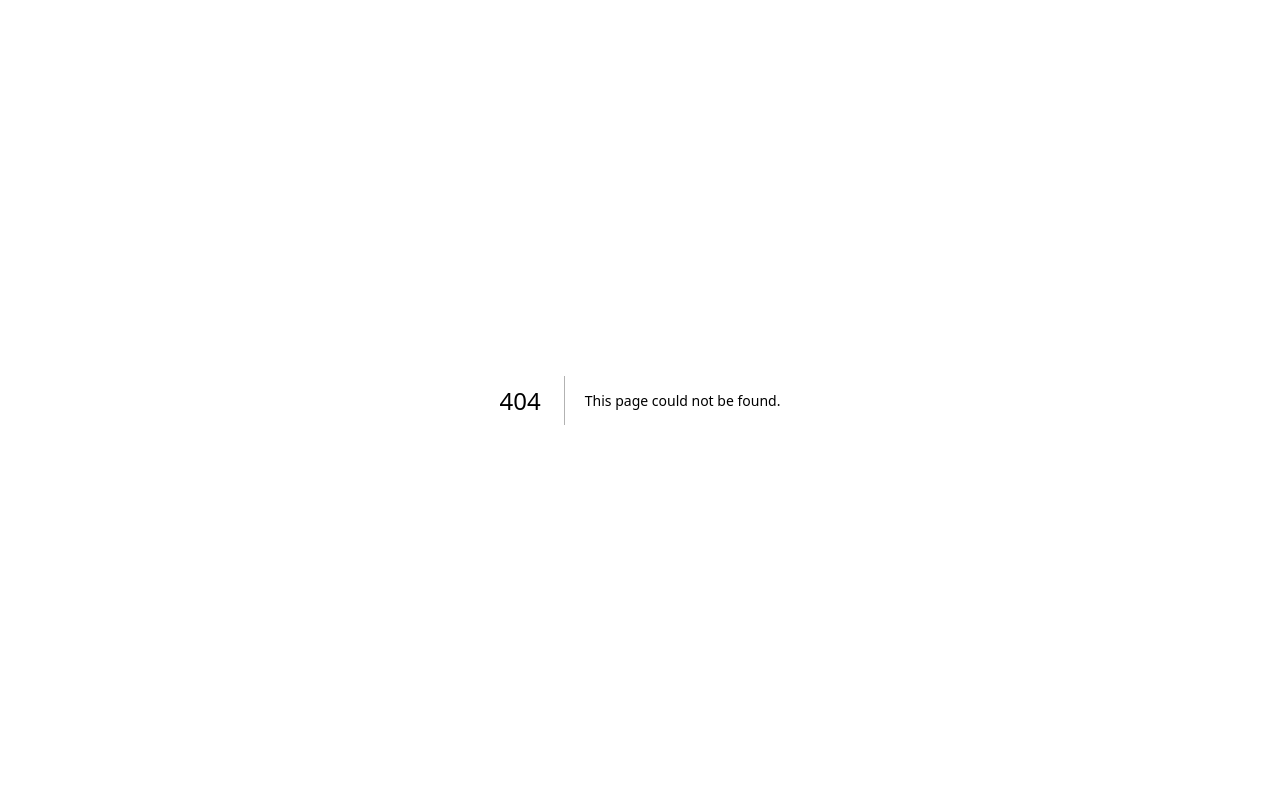
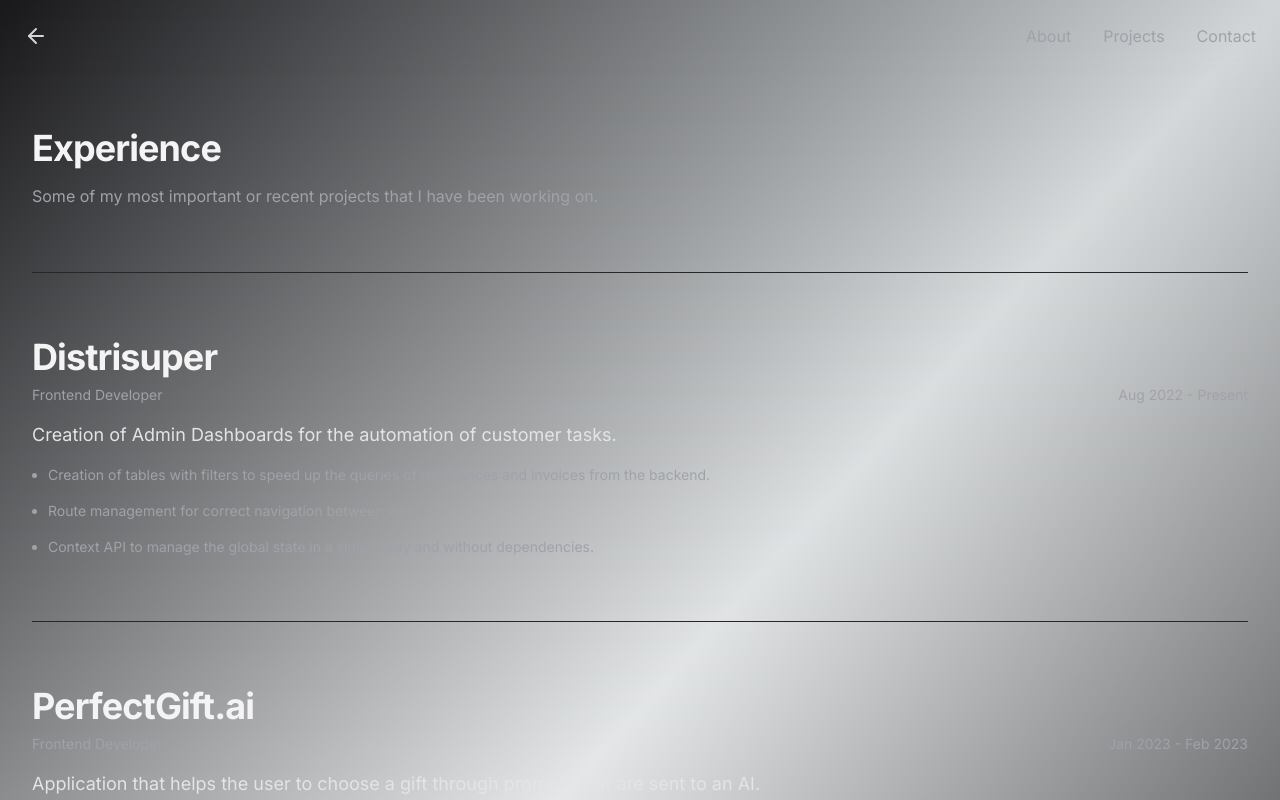
Before and after one commit to Santipac/Portfolio, a Next.js app: page /experience in a window 1280 px wide. Before the commit this address had no page. Shown: the top 800 px of the page. Built offline with nearby package versions, Linux system fonts and the light colour scheme; what tailwindcss-debug-screens would draw is missing.

Commit message:
experience section added

```diff
--- a/app/about/page.tsx
+++ b/app/about/page.tsx
@@ -35,13 +35,11 @@
             </article>
             <article className="flex flex-col space-y-2 w-full ">
               <p className="text-zinc-300 text-sm leading-7 text-center md:text-start">
-                {' '}
                 I&apos;m passionate about everything related to technology and
                 innovation. I&apos;ve worked using agile methodologies such as
                 Scrum or Kanban in different work environments.
               </p>
               <p className="text-zinc-300 text-sm leading-7 text-center md:text-start">
-                {' '}
                 I&apos;m currently learning about technologies such as tRPC,
                 NextJS. Also I&apos;m taking a course of UX / UI Design.
               </p>
@@ -63,6 +61,7 @@
                 <li>MongoDB</li>
                 <li>Mongoose</li>
                 <li>Firebase</li>
+                <li>Zod</li>
                 <li>Git</li>
                 <li>Figma</li>
               </ul>
--- a/app/components/navigation.tsx
+++ b/app/components/navigation.tsx
@@ -1,12 +1,13 @@
 'use client';
 import { ArrowLeft } from 'lucide-react';
 import Link from 'next/link';
+import { usePathname } from 'next/navigation';
 import React, { useEffect, useRef, useState } from 'react';
 
 export const Navigation: React.FC = () => {
+  const pathname = usePathname();
   const ref = useRef<HTMLElement>(null);
   const [isIntersecting, setIntersecting] = useState(true);
-
   useEffect(() => {
     if (!ref.current) return;
     const observer = new IntersectionObserver(([entry]) =>
@@ -16,7 +17,7 @@
     observer.observe(ref.current);
     return () => observer.disconnect();
   }, []);
-
+  console.log(pathname);
   return (
     <header ref={ref}>
       <div
@@ -26,23 +27,37 @@
             : 'bg-zinc-900/500  border-zinc-800 '
         }`}
       >
-        <div className="container flex flex-row-reverse items-center justify-between p-6 mx-auto">
-          <div className="flex justify-between gap-8">
+        <div className="container flex flex-row-reverse items-center justify-between p-4 sm:p-6 mx-auto">
+          <div className="flex justify-between gap-4 sm:gap-8">
             <Link
               href="/about"
-              className="duration-200 text-zinc-400 hover:text-zinc-100"
+              className={`duration-200 text-zinc-400 hover:text-zinc-100 ${
+                pathname === '/about' ? 'hidden' : 'flex'
+              }`}
             >
               About
             </Link>
             <Link
+              href="/experience"
+              className={`duration-200 text-zinc-400 hover:text-zinc-100 ${
+                pathname === '/experience' ? 'hidden' : 'flex'
+              }`}
+            >
+              Experience
+            </Link>
+            <Link
               href="/projects"
-              className="duration-200 text-zinc-400 hover:text-zinc-100"
+              className={`duration-200 text-zinc-400 hover:text-zinc-100 ${
+                pathname === '/projects' ? 'hidden' : 'flex'
+              }`}
             >
               Projects
             </Link>
             <Link
               href="/contact"
-              className="duration-200 text-zinc-400 hover:text-zinc-100"
+              className={`duration-200 text-zinc-400 hover:text-zinc-100 ${
+                pathname === '/contact' ? 'hidden' : 'flex'
+              }`}
             >
               Contact
             </Link>
--- /dev/null
+++ b/app/experience/layout.tsx
@@ -0,0 +1,11 @@
+export default function ExperienceLayout({
+  children,
+}: {
+  children: React.ReactNode;
+}) {
+  return (
+    <div className="relative min-h-screen bg-gradient-to-tl from-zinc-900 via-zinc-400/10 to-zinc-900 ">
+      {children}
+    </div>
+  );
+}
--- /dev/null
+++ b/app/experience/page.tsx
@@ -0,0 +1,54 @@
+'use client';
+import { experience } from '@/constants/experience';
+import { Navigation } from '../components/navigation';
+export default async function ExperiencePage() {
+  return (
+    <div className="relative pb-16">
+      <Navigation />
+      <div className="px-6 pt-24 mx-auto space-y-8 max-w-7xl lg:px-8 md:space-y-16 md:pt-24 lg:pt-32">
+        <div className="max-w-2xl mx-auto lg:mx-0">
+          <h2 className="text-3xl font-bold tracking-tight text-zinc-100 sm:text-4xl">
+            Experience
+          </h2>
+          <p className="mt-4 text-zinc-400 text-sm min-[500px]:text-base">
+            Some of my most important or recent projects that I have been
+            working on.
+          </p>
+        </div>
+        <div className="w-full h-px bg-zinc-800" />
+
+        <section className="flex flex-col space-y-8 md:space-y-16">
+          {experience.map(exp => (
+            <>
+              <article className="flex flex-col space-y-4" key={exp.company}>
+                <div className="flex flex-col space-y-2">
+                  <h2 className="text-3xl font-bold tracking-tight text-zinc-100 sm:text-4xl">
+                    {exp.company}
+                  </h2>
+                  <div className="flex justify-between items-center">
+                    <h2 className="text-zinc-400 text-xs min-[500px]:text-sm">
+                      {exp.position}
+                    </h2>
+                    <h2 className="text-zinc-400 text-xs min-[500px]:text-sm">
+                      {exp.time}
+                    </h2>
+                  </div>
+                </div>
+
+                <p className="text-zinc-200 text-sm min-[500px]:text-lg">
+                  {exp.description}
+                </p>
+                <ul className="list-disc text-xs min-[500px]:text-sm text-zinc-400 space-y-4 px-4">
+                  {exp.task.map(task => (
+                    <li key={task}>{task}</li>
+                  ))}
+                </ul>
+              </article>
+              <div className="hidden w-full h-px md:block bg-zinc-800" />
+            </>
+          ))}
+        </section>
+      </div>
+    </div>
+  );
+}
--- a/app/page.tsx
+++ b/app/page.tsx
@@ -3,6 +3,7 @@
 import Particles from './components/particles';
 const navigation = [
   { name: 'About', href: '/about' },
+  { name: 'Experience', href: '/experience' },
   { name: 'Projects', href: '/projects' },
   { name: 'Contact', href: '/contact' },
 ];
--- /dev/null
+++ b/constants/experience.ts
@@ -0,0 +1,39 @@
+export const experience = [
+  {
+    company: 'Distrisuper',
+    position: 'Frontend Developer',
+    time: 'Aug 2022 - Present',
+    description:
+      'Creation of Admin Dashboards for the automation of customer tasks.',
+    task: [
+      ' Creation of tables with filters to speed up the queries of remittances and invoices from the backend.',
+      'Route management for correct navigation between views',
+      ' Context API to manage the global state in a simple way and without dependencies.',
+    ],
+  },
+  {
+    company: 'PerfectGift.ai',
+    position: 'Frontend Developer',
+    time: 'Jan 2023 - Feb 2023',
+    description:
+      'Application that helps the user to choose a gift through prompts that are sent to an AI.',
+    task: [
+      'Creation of the form for AI queries. And validations of the fields to ensure the correct submission of the form.',
+      'Redux architecture for clean and scalable global state management.',
+      'Route management for correct navigation between views.',
+    ],
+  },
+  {
+    company: 'Alkemy',
+    position: 'React Developer',
+    time: 'Oct 2022 - Nov 2022',
+    description:
+      'Homebanking for Alkybank, a group project carried out to enhance the skills of the participants of the internship.',
+    task: [
+      'Homebaking developed using React and MaterialUI which contributed in an effective and attractive interface.',
+      'Redux architecture for clean and scalable global state management.',
+      'Testing of components with Jest.',
+      'User Authentication with JsonWebToken',
+    ],
+  },
+];
```
